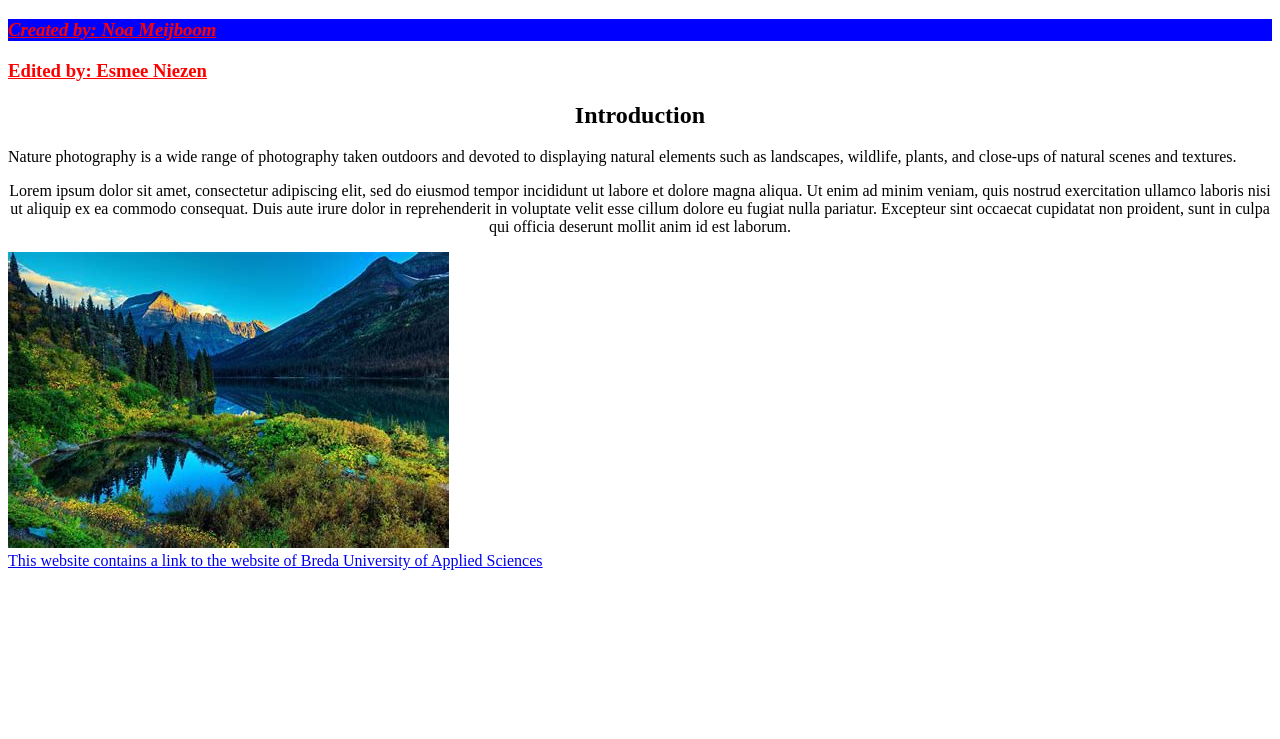
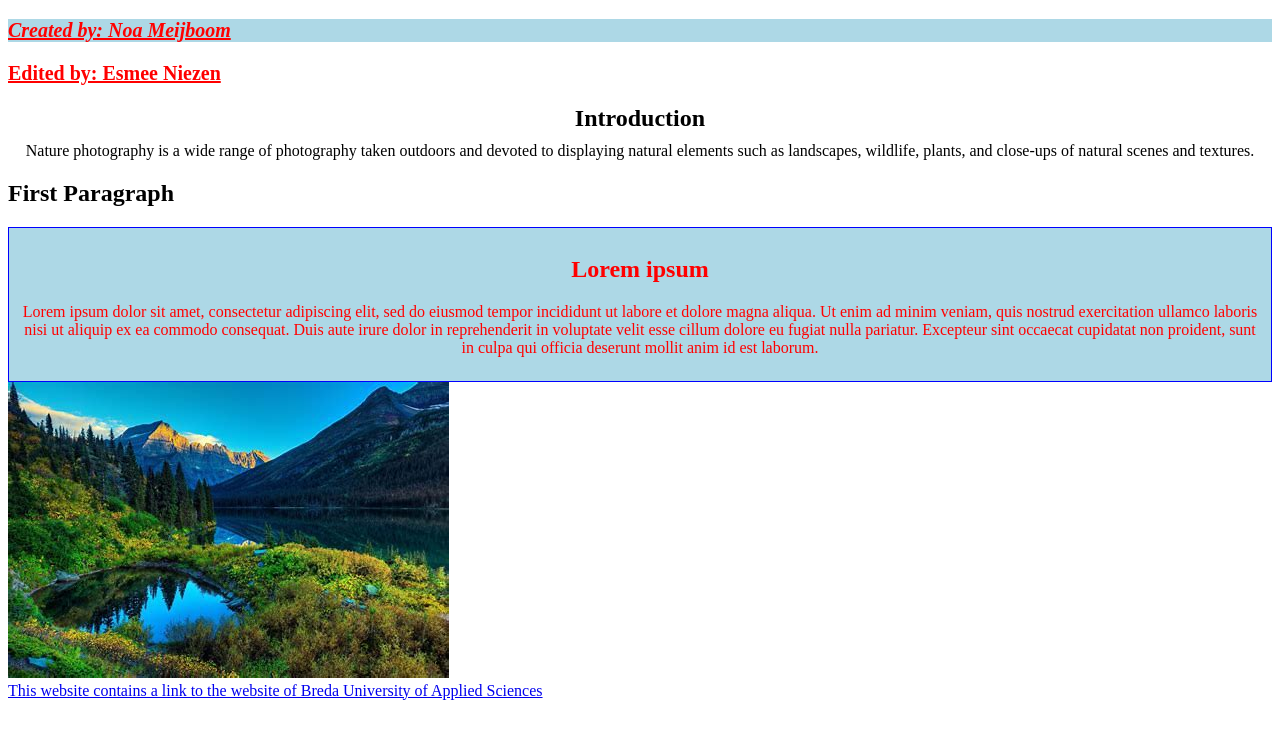
Before and after one commit to noafmb/prj4-chapter-3, a plain HTML site: page index.html in a window 1280 px wide. Shown: the part 61-800 px from the top of the page. Drawn offline with Linux system fonts and the light colour scheme.

Commit message:
Improvements
Improvements check #3

```diff
--- /dev/null
+++ b/css/styles.css
@@ -0,0 +1,4 @@
+		h3 { color: red; text-decoration: underline; font-size: 20px; }
+		#my-id { background-color: lightblue; font-style: italic; }
+		.my-class { text-align: center; margin: 10px; }
+		.my-try { color: red; background-color: lightblue; border: 1px solid blue; text-align: center; padding: 0.5em; }
--- a/index.html
+++ b/index.html
@@ -8,11 +8,8 @@
 
 		<title> First Assignment </title>
 
-		<style>
-		h3 { color: red; text-decoration: underline; front-size: 20px; }
-		#my-id { background-color: blue; font-style: italic; }
-		.my-class { text-align: center; margin; 10px; }
-		</style>
+		<link rel="stylesheet" href="css/styles.css"/>
+
 	</head>
 
 
@@ -26,9 +23,14 @@
 
 		<h2 class="my-class">Introduction</h2>
 
-		<p> Nature photography is a wide range of photography taken outdoors and devoted to displaying natural elements such as landscapes, wildlife, plants, and close-ups of natural scenes and textures.</p>
+		<p class="my-class"> Nature photography is a wide range of photography taken outdoors and devoted to displaying natural elements such as landscapes, wildlife, plants, and close-ups of natural scenes and textures.</p>
 
-		<p class="my-class"> Lorem ipsum dolor sit amet, consectetur adipiscing elit, sed do eiusmod tempor incididunt ut labore et dolore magna aliqua. Ut enim ad minim veniam, quis nostrud exercitation ullamco laboris nisi ut aliquip ex ea commodo consequat. Duis aute irure dolor in reprehenderit in voluptate velit esse cillum dolore eu fugiat nulla pariatur. Excepteur sint occaecat cupidatat non proident, sunt in culpa qui officia deserunt mollit anim id est laborum. </p>
+		<h2>First Paragraph</h2>
+		<div class="my-try">
+
+		<h2> Lorem ipsum </h2>
+		<p> Lorem ipsum dolor sit amet, consectetur adipiscing elit, sed do eiusmod tempor incididunt ut labore et dolore magna aliqua. Ut enim ad minim veniam, quis nostrud exercitation ullamco laboris nisi ut aliquip ex ea commodo consequat. Duis aute irure dolor in reprehenderit in voluptate velit esse cillum dolore eu fugiat nulla pariatur. Excepteur sint occaecat cupidatat non proident, sunt in culpa qui officia deserunt mollit anim id est laborum. </p>
+		</div>
 
 		<img src="images/nature.jpg" alt="Colorful Nature"/>
 
```
